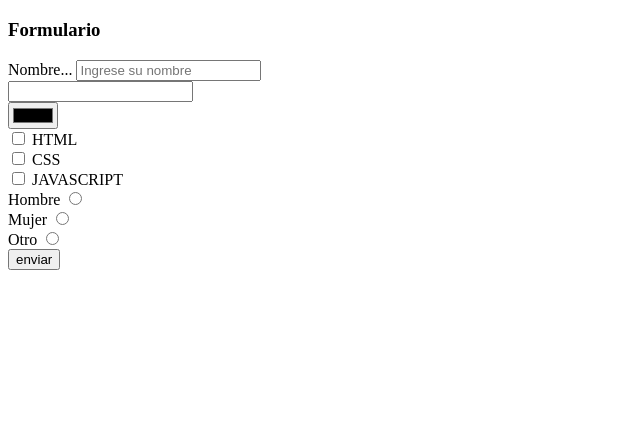
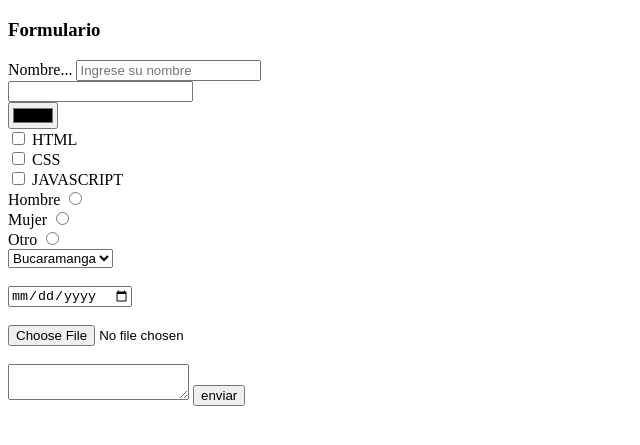
Before and after one commit to konnylisethalucematorresCAMPUS/html1, a plain HTML site: page Contacto.html in a window 1280 px wide. Shown: the part 87-532 px from the top of the page, without its empty margins (0-640 px from the left). Drawn offline with Linux system fonts and the light colour scheme.

Commit message:
combobox

```diff
--- a/Contacto.html
+++ b/Contacto.html
@@ -20,16 +20,10 @@
   <h1>Contacto</h1>
 
   <h3>Formulario</h3>
-    <form action="index.html" method="get">
+  <form action="index.html" method="get" enctype="multipart/form-data">
     <div>
       <label for="nombre">Nombre...</label>
-        <input
-        type="number"
-        name="Nombres"
-        placeholder="Ingrese su nombre"
-        pattern="^[0-9]*$"
-        required
-        id="nombre">
+      <input type="number" name="Nombres" placeholder="Ingrese su nombre" pattern="^[0-9]*$" required id="nombre">
     </div>
 
     <div>
@@ -63,6 +57,27 @@
       <input type="radio" name="genero" id="otro">
     </div>
 
+    <div>
+      <select name="Ciudad" id="Ciudad">
+        <option value="Bucaramanga">Bucaramanga</option>
+        <option value="Bogota">Bogota</option>
+        <option value="Cali">Cali</option>
+        <option value="Medellin">Medellin</option>
+        <option value="Pereira">Pereira</option>
+
+      </select>
+    </div>
+    <br>
+    <div>
+      <input type="date">
+    </div>
+    <br>
+    <div>
+      <input type="file" name="file" id="file">
+    </div>
+    <br>
+    <textarea name="mensaje" id="mensaje"></textarea>
+
     <button>enviar</button>
   </form>
 </body>
```
Lines whose indentation alone changed are shown as unchanged.
